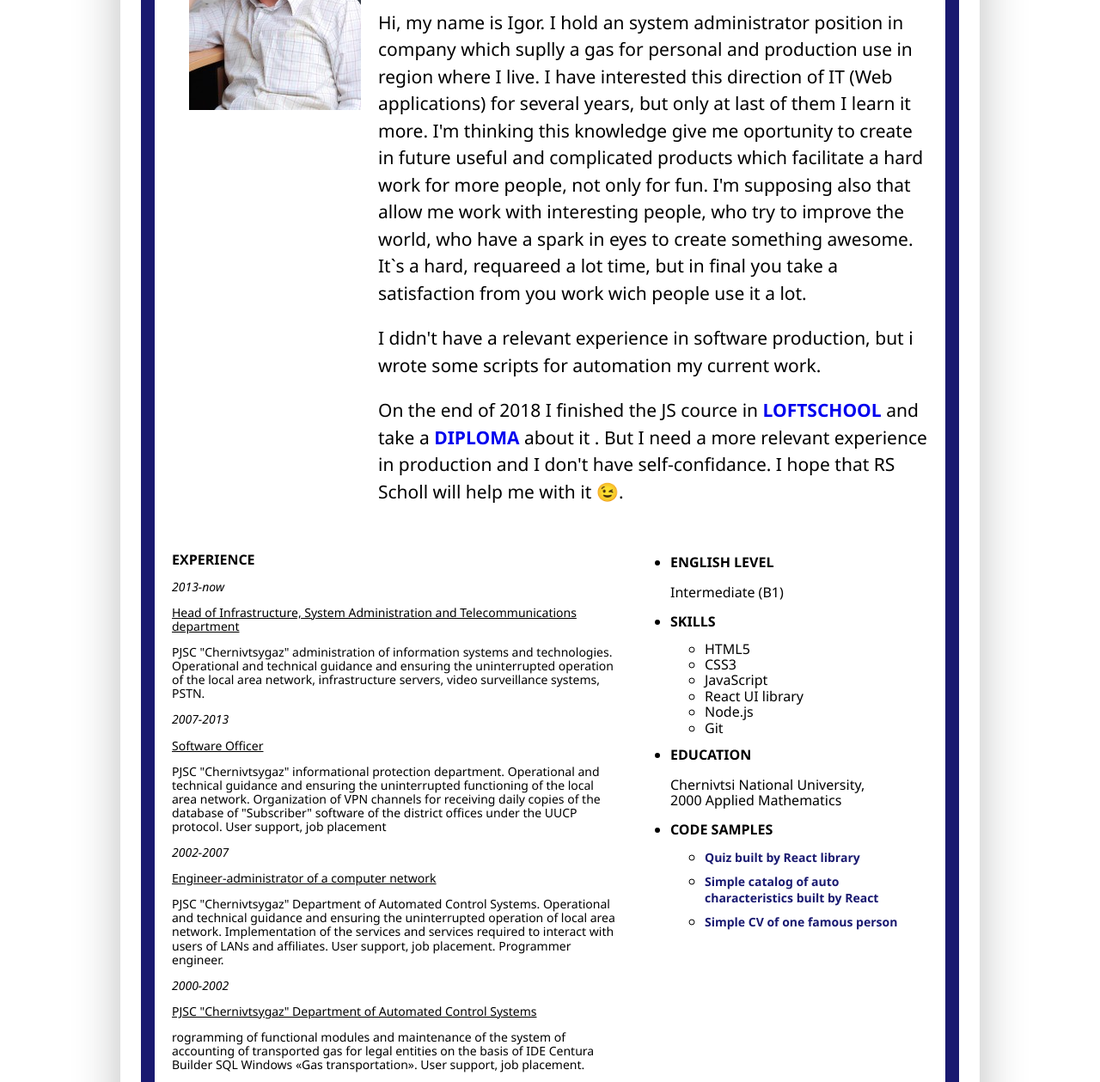
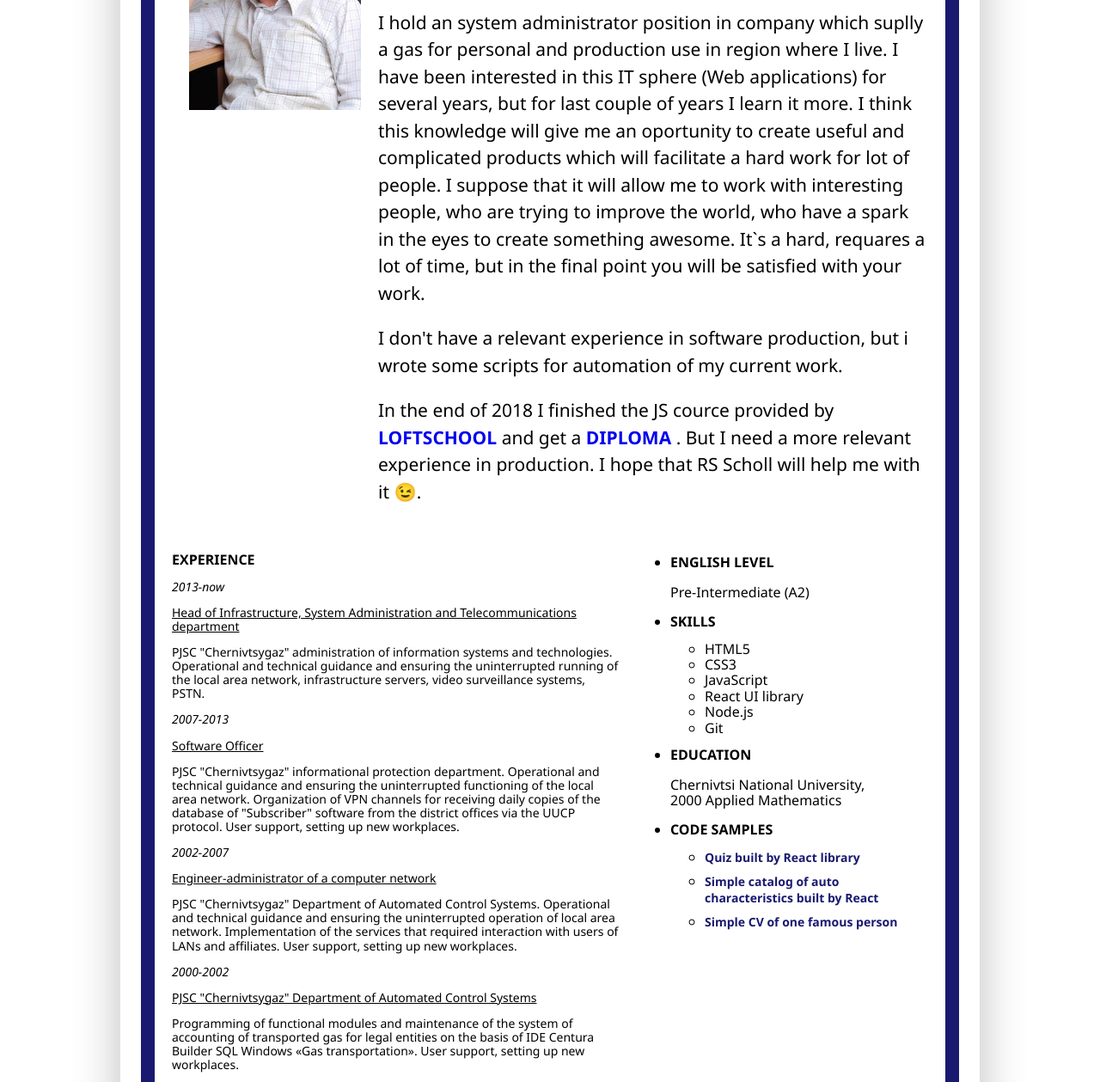
Before and after one commit to IgorTkachuk/rsschool-cv, a plain HTML site: page index.html in a window 1280 px wide. Shown: the part 292-1551 px from the top of the page at 86% size. Drawn offline with Linux system fonts and the light colour scheme.

Commit message:
fix: fix some grammatical mistakes and wording

```diff
--- a/index.html
+++ b/index.html
@@ -4,10 +4,7 @@
     <meta charset="UTF-8" />
     <meta name="viewport" content="width=device-width, initial-scale=1.0" />
     <meta http-equiv="X-UA-Compatible" content="ie=edge" />
-    <link
-      href="https://fonts.googleapis.com/css?family=Roboto:400,700&display=swap&subset=cyrillic"
-      rel="stylesheet"
-    />
+    <link href="https://fonts.googleapis.com/css?family=Roboto:400,700&display=swap&subset=cyrillic" rel="stylesheet" />
     <link rel="stylesheet" href="css/normalize.css" />
     <link rel="stylesheet" href="css/style.css" />
     <title>HTML, CSS & Git Basics</title>
@@ -16,13 +13,7 @@
     <div class="container">
       <header class="header">
         <div class="header-col1">
-          <img
-            class="photo"
-            src="img/personal_photo.jpg"
-            alt=""
-            width="200"
-            height="300"
-          />
+          <img class="photo" src="img/personal_photo.jpg" alt="" width="200" height="300" />
         </div>
         <div class="header-col2">
           <div class="contacts">
@@ -30,11 +21,7 @@
             <ul>
               <li>
                 <a href="mailto:I.Tka4yk@gmail.com" class="mail">
-                  <svg
-                    class="icon"
-                    xmlns="http://www.w3.org/2000/svg"
-                    viewBox="0 0 512 512"
-                  >
+                  <svg class="icon" xmlns="http://www.w3.org/2000/svg" viewBox="0 0 512 512">
                     <path
                       fill="currentColor"
                       d="M502.3 190.8c3.9-3.1 9.7-.2 9.7 4.7V400c0 26.5-21.5 48-48 48H48c-26.5 0-48-21.5-48-48V195.6c0-5 5.7-7.8 9.7-4.7 22.4 17.4 52.1 39.5 154.1 113.6 21.1 15.4 56.7 47.8 92.2 47.6 35.7.3 72-32.8 92.3-47.6 102-74.1 131.6-96.3 154-113.7zM256 320c23.2.4 56.6-29.2 73.4-41.4 132.7-96.3 142.8-104.7 173.4-128.7 5.8-4.5 9.2-11.5 9.2-18.9v-19c0-26.5-21.5-48-48-48H48C21.5 64 0 85.5 0 112v19c0 7.4 3.4 14.3 9.2 18.9 30.6 23.9 40.7 32.4 173.4 128.7 16.8 12.2 50.2 41.8 73.4 41.4z"
@@ -46,11 +33,7 @@
 
               <li>
                 <a href="#" class="skype">
-                  <svg
-                    class="icon"
-                    xmlns="http://www.w3.org/2000/svg"
-                    viewBox="0 0 448 512"
-                  >
+                  <svg class="icon" xmlns="http://www.w3.org/2000/svg" viewBox="0 0 448 512">
                     <path
                       fill="currentColor"
                       d="M424.7 299.8c2.9-14 4.7-28.9 4.7-43.8 0-113.5-91.9-205.3-205.3-205.3-14.9 0-29.7 1.7-43.8 4.7C161.3 40.7 137.7 32 112 32 50.2 32 0 82.2 0 144c0 25.7 8.7 49.3 23.3 68.2-2.9 14-4.7 28.9-4.7 43.8 0 113.5 91.9 205.3 205.3 205.3 14.9 0 29.7-1.7 43.8-4.7 19 14.6 42.6 23.3 68.2 23.3 61.8 0 112-50.2 112-112 .1-25.6-8.6-49.2-23.2-68.1zm-194.6 91.5c-65.6 0-120.5-29.2-120.5-65 0-16 9-30.6 29.5-30.6 31.2 0 34.1 44.9 88.1 44.9 25.7 0 42.3-11.4 42.3-26.3 0-18.7-16-21.6-42-28-62.5-15.4-117.8-22-117.8-87.2 0-59.2 58.6-81.1 109.1-81.1 55.1 0 110.8 21.9 110.8 55.4 0 16.9-11.4 31.8-30.3 31.8-28.3 0-29.2-33.5-75-33.5-25.7 0-42 7-42 22.5 0 19.8 20.8 21.8 69.1 33 41.4 9.3 90.7 26.8 90.7 77.6 0 59.1-57.1 86.5-112 86.5z"
@@ -83,17 +66,13 @@
               <br />
               <li>
                 <a href="#" class="address">
-                  <svg
-                    class="icon"
-                    xmlns="http://www.w3.org/2000/svg"
-                    viewBox="0 0 576 512"
-                  >
+                  <svg class="icon" xmlns="http://www.w3.org/2000/svg" viewBox="0 0 576 512">
                     <path
                       fill="currentColor"
                       d="M280.37 148.26L96 300.11V464a16 16 0 0 0 16 16l112.06-.29a16 16 0 0 0 15.92-16V368a16 16 0 0 1 16-16h64a16 16 0 0 1 16 16v95.64a16 16 0 0 0 16 16.05L464 480a16 16 0 0 0 16-16V300L295.67 148.26a12.19 12.19 0 0 0-15.3 0zM571.6 251.47L488 182.56V44.05a12 12 0 0 0-12-12h-56a12 12 0 0 0-12 12v72.61L318.47 43a48 48 0 0 0-61 0L4.34 251.47a12 12 0 0 0-1.6 16.9l25.5 31A12 12 0 0 0 45.15 301l235.22-193.74a12.19 12.19 0 0 1 15.3 0L530.9 301a12 12 0 0 0 16.9-1.6l25.5-31a12 12 0 0 0-1.7-16.93z"
                     ></path>
                   </svg>
-                  <span>58009, Ukraine, Chernivtsi, I.Pidkivy str.</span>
+                  <span>Ukraine, Chernivtsi</span>
                 </a>
               </li>
             </ul>
@@ -101,33 +80,21 @@
           <div class="tldr">
             <h2 class="tldr-header">resume</h2>
             <p>
-              Hi, my name is Igor. I hold an system administrator position in
-              company which suplly a gas for personal and production use in
-              region where I live. I have interested this direction of IT (Web
-              applications) for several years, but only at last of them I learn
-              it more. I'm thinking this knowledge give me oportunity to create
-              in future useful and complicated products which facilitate a hard
-              work for more people, not only for fun. I'm supposing also that
-              allow me work with interesting people, who try to improve the
-              world, who have a spark in eyes to create something awesome. It`s
-              a hard, requareed a lot time, but in final you take a satisfaction
-              from you work wich people use it a lot.
+              I hold an system administrator position in company which suplly a gas for personal and production use in region where I live. I have
+              been interested in this IT sphere (Web applications) for several years, but for last couple of years I learn it more. I think this
+              knowledge will give me an oportunity to create useful and complicated products which will facilitate a hard work for lot of people. I
+              suppose that it will allow me to work with interesting people, who are trying to improve the world, who have a spark in the eyes to
+              create something awesome. It`s a hard, requares a lot of time, but in the final point you will be satisfied with your work.
             </p>
             <p>
-              I didn't have a relevant experience in software production, but i
-              wrote some scripts for automation my current work.
+              I don't have a relevant experience in software production, but i wrote some scripts for automation of my current work.
             </p>
             <p>
-              On the end of 2018 I finished the JS cource in
+              In the end of 2018 I finished the JS cource provided by
               <a href="https://loftschool.com" target="_blank">LoftSchool</a>
-              and take a
-              <a
-                href="https://loftschool.com/diploma/NPR12944JU213DDA0/en/pdf"
-                target="_blank"
-                >diploma </a
-              >about it . But I need a more relevant experience in production
-              and I don't have self-confidance. I hope that RS Scholl will help
-              me with it &#128521;.
+              and get a
+              <a href="https://loftschool.com/diploma/NPR12944JU213DDA0/en/pdf" target="_blank">diploma </a>. But I need a more relevant experience in
+              production. I hope that RS Scholl will help me with it &#128521;.
             </p>
           </div>
         </div>
@@ -141,14 +108,11 @@
                 <em>2013-now</em>
               </p>
               <p class="position">
-                Head of Infrastructure, System Administration and
-                Telecommunications department
+                Head of Infrastructure, System Administration and Telecommunications department
               </p>
               <p>
-                PJSC "Chernivtsygaz" administration of information systems and
-                technologies. Operational and technical guidance and ensuring
-                the uninterrupted operation of the local area network,
-                infrastructure servers, video surveillance systems, PSTN.
+                PJSC "Chernivtsygaz" administration of information systems and technologies. Operational and technical guidance and ensuring the
+                uninterrupted running of the local area network, infrastructure servers, video surveillance systems, PSTN.
               </p>
             </li>
             <li>
@@ -157,12 +121,9 @@
               </p>
               <p class="position">Software Officer</p>
               <p>
-                PJSC "Chernivtsygaz" informational protection department.
-                Operational and technical guidance and ensuring the
-                uninterrupted functioning of the local area network.
-                Organization of VPN channels for receiving daily copies of the
-                database of "Subscriber" software of the district offices under
-                the UUCP protocol. User support, job placement
+                PJSC "Chernivtsygaz" informational protection department. Operational and technical guidance and ensuring the uninterrupted
+                functioning of the local area network. Organization of VPN channels for receiving daily copies of the database of "Subscriber"
+                software from the district offices via the UUCP protocol. User support, setting up new workplaces.
               </p>
             </li>
             <li>
@@ -173,12 +134,9 @@
                 Engineer-administrator of a computer network
               </p>
               <p>
-                PJSC "Chernivtsygaz" Department of Automated Control Systems.
-                Operational and technical guidance and ensuring the
-                uninterrupted operation of local area network. Implementation of
-                the services and services required to interact with users of
-                LANs and affiliates. User support, job placement. Programmer
-                engineer.
+                PJSC "Chernivtsygaz" Department of Automated Control Systems. Operational and technical guidance and ensuring the uninterrupted
+                operation of local area network. Implementation of the services that required interaction with users of LANs and affiliates. User
+                support, setting up new workplaces.
               </p>
             </li>
             <li>
@@ -189,10 +147,8 @@
                 PJSC "Chernivtsygaz" Department of Automated Control Systems
               </p>
               <p>
-                rogramming of functional modules and maintenance of the system
-                of accounting of transported gas for legal entities on the basis
-                of IDE Centura Builder SQL Windows «Gas transportation». User
-                support, job placement.
+                Programming of functional modules and maintenance of the system of accounting of transported gas for legal entities on the basis of
+                IDE Centura Builder SQL Windows «Gas transportation». User support, setting up new workplaces.
               </p>
             </li>
           </ul>
@@ -202,7 +158,7 @@
             <li>
               <h2>English level</h2>
               <p>
-                Intermediate (B1)
+                Pre-Intermediate (A2)
               </p>
             </li>
             <li>
@@ -227,19 +183,13 @@
               <h2>Code samples</h2>
               <ul class="code-samles">
                 <li>
-                  <a href="https://github.com/IgorTkachuk/quiz"
-                    >Quiz built by React library</a
-                  >
+                  <a href="https://github.com/IgorTkachuk/quiz">Quiz built by React library</a>
                 </li>
                 <li>
-                  <a href="https://github.com/IgorTkachuk/automgmt"
-                    >Simple catalog of auto characteristics built by React</a
-                  >
+                  <a href="https://github.com/IgorTkachuk/automgmt">Simple catalog of auto characteristics built by React</a>
                 </li>
                 <li>
-                  <a href="https://github.com/IgorTkachuk/homepage"
-                    >Simple CV of one famous person</a
-                  >
+                  <a href="https://github.com/IgorTkachuk/homepage">Simple CV of one famous person</a>
                 </li>
               </ul>
             </li>
```
